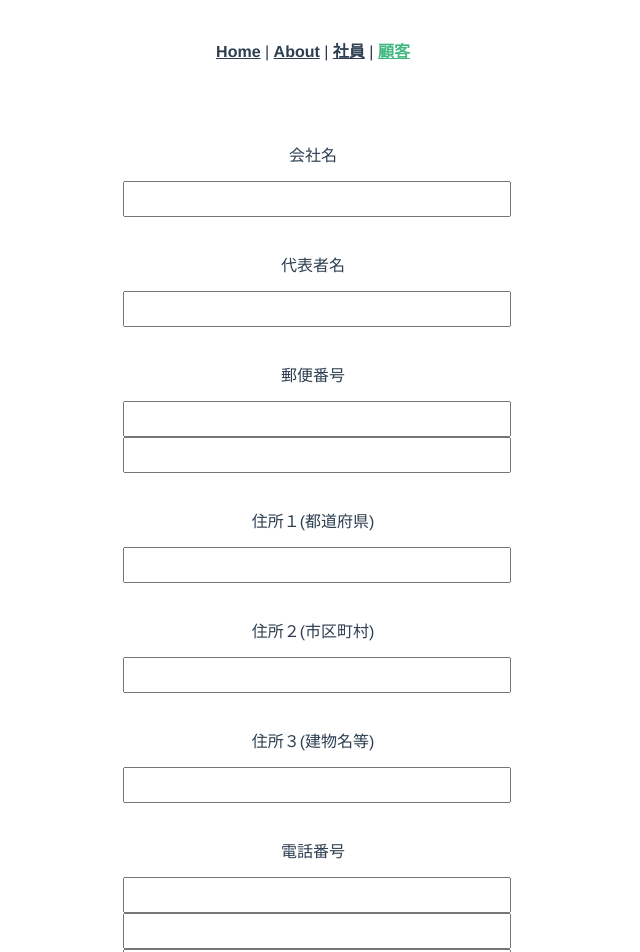
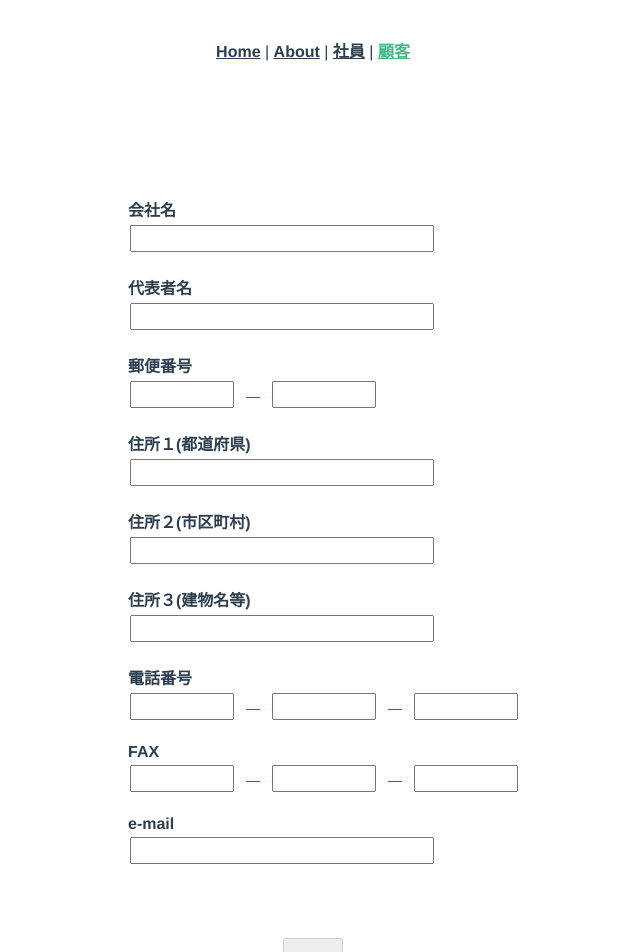
Before and after one commit to maki-kamada/UserStaffEditScreen, a Vue app: page /user in a window 1280 px wide. Shown: the top 952 px of the page, without its empty margins (327-967 px from the left). Built offline with nearby package versions, Linux system fonts and the light colour scheme.

Commit message:
Kamikawa (#3)
* バリデーションチェック

バリデーションチェックの作成

* バリデーションチェック機能の作成

数値チェック、メール形式チェックなどの機能作成

* CSS修正

UI設計書のデザイン反映（入力フォーム）

```diff
--- a/src/views/User.vue
+++ b/src/views/User.vue
@@ -1,67 +1,92 @@
 <template>
 <div class="container">
     <form>
+        <table>
             <div class="container">
                 <!-- 会社名フォーム -->
+                <tr>
                     <div>
-                <label for="company">会社名</label>
-                <input type="text" v-model="company">
-                <span>{{ errors.company }}</span>
+                        <th><label for="company">会社名</label></th>
+                        <td><input type="text" v-model="company"></td>
+                        <td class="errMsg"><span>{{ errors.company }}</span></td>
                     </div>
+                </tr>
                 <!-- 代表者名フォーム -->
+                <tr>
                     <div>
-                <label for="president">代表者名</label>
-                <input type="text" v-model="president">
-                <span>{{ errors.president }}</span>
+                        <th><label for="president">代表者名</label></th>
+                        <td><input type="text" v-model="president"></td>
+                        <td class="errMsg"><span>{{ errors.president }}</span></td>
                     </div>
+                </tr>
                 <!-- 郵便番号フォーム -->
+                <tr>
                     <div>
-                <label for="zipcode">郵便番号</label>
-                <input type="text" v-model="zipcode1">
-                <input type="text" v-model="zipcode2">
-                <span>{{ errors.zipcode }}</span>
+                        <th><label for="zipcode">郵便番号</label></th>
+                        <td><input class="numberInput" type="text" v-model="zipcode1"></td>
+                        <td><span class="hyphen">―</span></td>
+                        <td><input class="numberInput" type="text" v-model="zipcode2"></td>
+                        <td class="errMsg"><span>{{ errors.zipcode }}</span></td>
                     </div>
+                </tr>
                 <!-- 住所１フォーム -->
+                <tr>
                     <div>
-                <label for="prefecture">住所１(都道府県)</label>
-                <input type="text" v-model="prefecture">
-                <span>{{ errors.prefecture }}</span>
+                        <th><label for="prefecture">住所１(都道府県)</label></th>
+                        <td><input type="text" v-model="prefecture"></td>
+                        <td class="errMsg"><span>{{ errors.prefecture }}</span></td>
                     </div>
+                </tr>
                 <!-- 住所２フォーム -->
+                <tr>
                     <div>
-                <label for="city">住所２(市区町村)</label>
-                <input type="text" v-model="city">
-                <span>{{ errors.city }}</span>
+                        <th><label for="city">住所２(市区町村)</label></th>
+                        <td><input type="text" v-model="city"></td>
+                        <td class="errMsg"><span>{{ errors.city }}</span></td>
                     </div>
+                </tr>
                 <!-- 住所３フォーム -->
+                <tr>
                     <div>
-                <label for="building">住所３(建物名等)</label>
-                <input type="text" v-model="building">
-                <span>{{ errors.building }}</span>
+                        <th><label for="building">住所３(建物名等)</label></th>
+                        <td><input type="text" v-model="building"></td>
+                        <td class="errMsg"><span>{{ errors.building }}</span></td>
                     </div>
+                </tr>
                 <!-- 電話番号フォーム -->
+                <tr>
+                    <div class="aaa">
+                        <th><label for="tel">電話番号</label></th>
+                        <td><input class="numberInput" type="text" v-model="tel1"></td>
+                        <td><span class="hyphen">―</span></td>
+                        <td><input class="numberInput" type="text" v-model="tel2"></td>
+                        <td><span class="hyphen">―</span></td>
+                        <td><input class="numberInput" type="text" v-model="tel3"></td>
+                        <td class="errMsg"><span>{{ errors.tel }}</span></td>
+                    </div>
+                </tr>
+                <!-- FAXフォーム -->
+                <tr>
                     <div>
-                <label for="tel">電話番号</label>
-                <input type="text" v-model="tel1">
-                <input type="text" v-model="tel2">
-                <input type="text" v-model="tel3">
-                <span>{{ errors.tel }}</span>
+                        <th><label for="fax">FAX</label></th>
+                        <td><input class="numberInput" type="text" v-model="fax1"></td>
+                        <td><span class="hyphen">―</span></td>
+                        <td><input class="numberInput" type="text" v-model="fax2"></td>
+                        <td><span class="hyphen">―</span></td>
+                        <td><input class="numberInput" type="text" v-model="fax3"></td>
+                        <td class="errMsg"><span>{{ errors.fax }}</span></td>
                     </div>
-            <!-- FAXフォーム -->
+                </tr>
+                <!-- e-mailフォーム -->
+                <tr>
                     <div>
-                <label for="fax">FAX</label>
-                <input type="text" v-model="fax1">
-                <input type="text" v-model="fax2">
-                <input type="text" v-model="fax3">
-                <span>{{ errors.fax }}</span>
+                        <th><label for="mail">e-mail</label></th>
+                        <td><input type="text" v-model="mail"></td>
+                        <td class="errMsg"><span>{{ errors.mail }}</span></td>
                     </div>
-            <!-- e-mailフォーム -->
-            <div>
-                <label for="mail">e-mail</label>
-                <input type="text" v-model="mail">
-                <span>{{ errors.mail }}</span>
+                </tr>
             </div>
-        </div>
+        </table>
     </form>
     <div class="register">
         <button type="button" :disabled=isDisabled>送信</button>
@@ -269,28 +294,43 @@ export default {
     margin: 50px auto;
 }
 label {
-    display: block;
-    margin: 15px 0px;
+    display: inline-block;
+    white-space: nowrap;
 }
 input {
-    width: 100%;
-    height: 30px;
+    width: 300px;
     font-size: 20px;
+    padding: 0px;
+    margin-bottom: 15px;
 }
 button {
-    width: 130px;
+    width: 60px;
     height: 40px;
 }
 .register {
     width: 100%;
     text-align: center;
-    margin: 50px 0;
 }
 span {
-    height: 20px;
     font-size: 14px;
     color: red;
     width: 90%;
     display: block;
 }
+.hyphen {
+    width: 30px;
+}
+th {
+    display: block;
+    text-align: left;
+    margin: 0px;
+}
+.numberInput {
+    width: 100px;
+}
+.errMsg {
+    display: flex;
+    vertical-align: bottom;
+    text-align: left;
+}
 </style>
```
Lines whose indentation alone changed are shown as unchanged.
